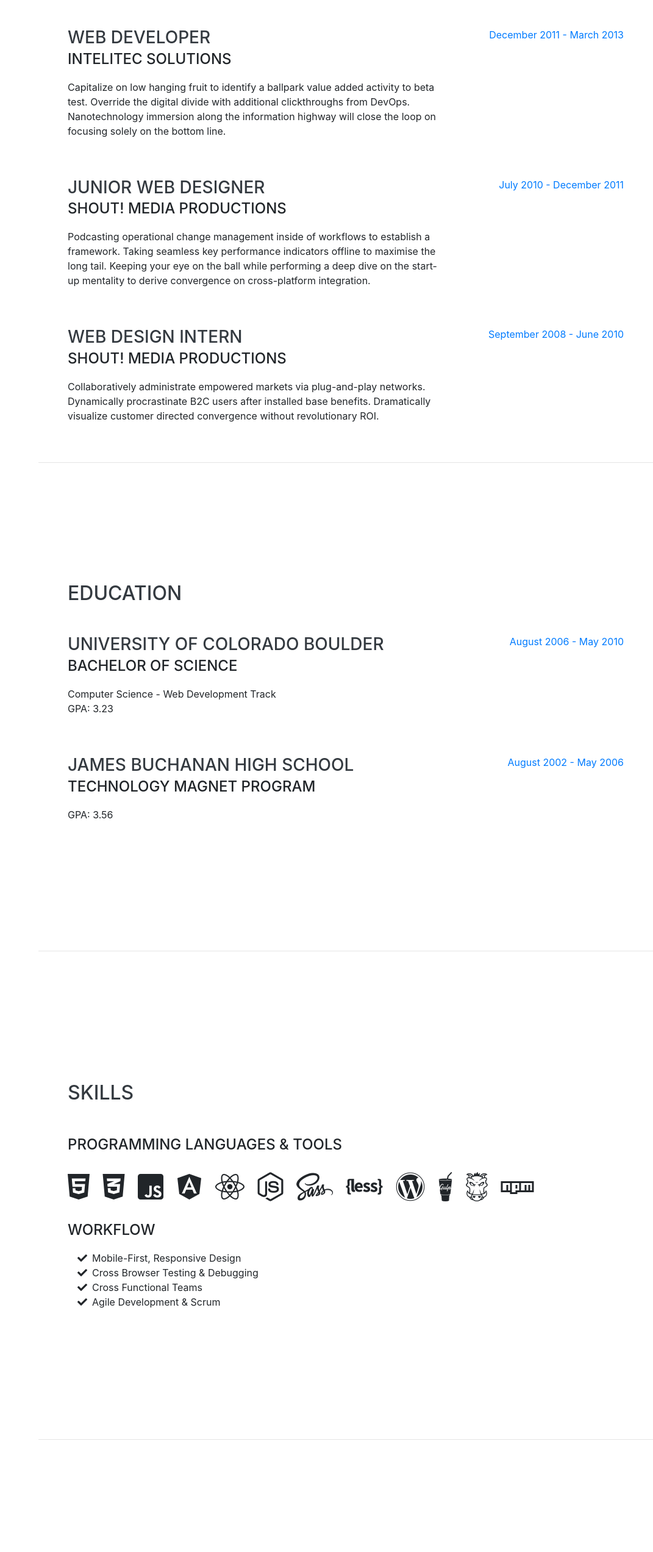
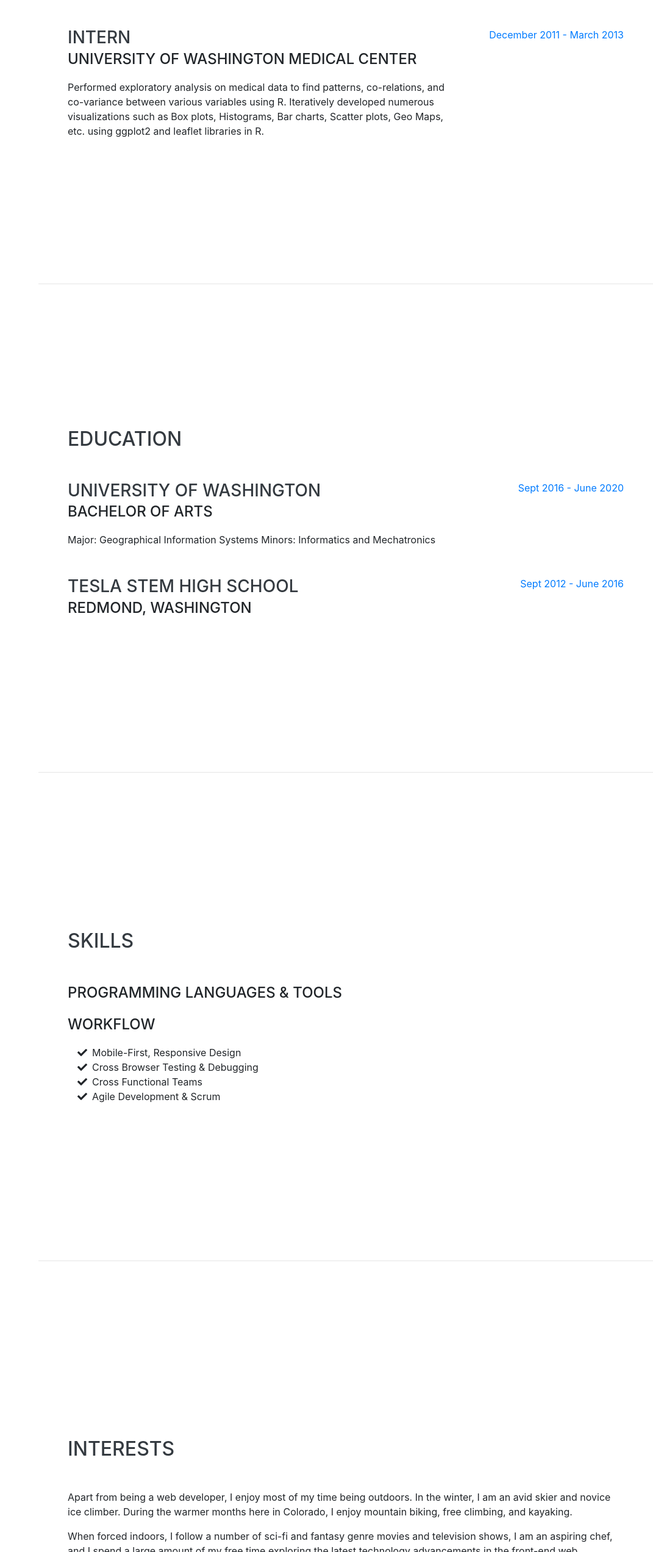
Before and after one commit to Sindhooja-Mullapudi/Sindhooja-Mullapudi.github.io, a website with bundled scripts: page index.html in a window 1280 px wide. Shown: the part 1136-3681 px from the top of the page at 61% size, without its empty margins (209-1280 px from the left). Built offline with nearby package versions, Linux system fonts and the light colour scheme; a web font is replaced by a local one.

Commit message:
Update index.html

```diff
--- a/index.html
+++ b/index.html
@@ -106,34 +106,12 @@
 
         <div class="resume-item d-flex flex-column flex-md-row justify-content-between mb-5">
           <div class="resume-content">
-            <h3 class="mb-0">Web Developer</h3>
-            <div class="subheading mb-3">Intelitec Solutions</div>
-            <p>Capitalize on low hanging fruit to identify a ballpark value added activity to beta test. Override the digital divide with additional clickthroughs from DevOps. Nanotechnology immersion along the information highway will close the loop on focusing solely on the bottom line.</p>
+            <h3 class="mb-0">Intern</h3>
+            <div class="subheading mb-3">University of Washington Medical Center</div>
+            <p>Performed exploratory analysis on medical data to find patterns, co-relations, and co-variance between various variables using R. Iteratively developed numerous visualizations such as Box plots, Histograms, Bar charts, Scatter plots, Geo Maps, etc. using ggplot2 and leaflet libraries in R.</p>
           </div>
           <div class="resume-date text-md-right">
             <span class="text-primary">December 2011 - March 2013</span>
-          </div>
-        </div>
-
-        <div class="resume-item d-flex flex-column flex-md-row justify-content-between mb-5">
-          <div class="resume-content">
-            <h3 class="mb-0">Junior Web Designer</h3>
-            <div class="subheading mb-3">Shout! Media Productions</div>
-            <p>Podcasting operational change management inside of workflows to establish a framework. Taking seamless key performance indicators offline to maximise the long tail. Keeping your eye on the ball while performing a deep dive on the start-up mentality to derive convergence on cross-platform integration.</p>
-          </div>
-          <div class="resume-date text-md-right">
-            <span class="text-primary">July 2010 - December 2011</span>
-          </div>
-        </div>
-
-        <div class="resume-item d-flex flex-column flex-md-row justify-content-between">
-          <div class="resume-content">
-            <h3 class="mb-0">Web Design Intern</h3>
-            <div class="subheading mb-3">Shout! Media Productions</div>
-            <p>Collaboratively administrate empowered markets via plug-and-play networks. Dynamically procrastinate B2C users after installed base benefits. Dramatically visualize customer directed convergence without revolutionary ROI.</p>
-          </div>
-          <div class="resume-date text-md-right">
-            <span class="text-primary">September 2008 - June 2010</span>
           </div>
         </div>
 
@@ -149,24 +127,22 @@
 
         <div class="resume-item d-flex flex-column flex-md-row justify-content-between mb-5">
           <div class="resume-content">
-            <h3 class="mb-0">University of Colorado Boulder</h3>
-            <div class="subheading mb-3">Bachelor of Science</div>
-            <div>Computer Science - Web Development Track</div>
-            <p>GPA: 3.23</p>
+            <h3 class="mb-0">University of Washington</h3>
+            <div class="subheading mb-3">Bachelor of Arts</div>
+            <div>Major: Geographical Information Systems Minors: Informatics and Mechatronics</div>
           </div>
           <div class="resume-date text-md-right">
-            <span class="text-primary">August 2006 - May 2010</span>
+            <span class="text-primary">Sept 2016 - June 2020</span>
           </div>
         </div>
 
         <div class="resume-item d-flex flex-column flex-md-row justify-content-between">
           <div class="resume-content">
-            <h3 class="mb-0">James Buchanan High School</h3>
-            <div class="subheading mb-3">Technology Magnet Program</div>
-            <p>GPA: 3.56</p>
+            <h3 class="mb-0">Tesla STEM High School</h3>
+            <div class="subheading mb-3">Redmond, Washington</div>
           </div>
           <div class="resume-date text-md-right">
-            <span class="text-primary">August 2002 - May 2006</span>
+            <span class="text-primary">Sept 2012 - June 2016</span>
           </div>
         </div>
 
@@ -180,44 +156,7 @@
         <h2 class="mb-5">Skills</h2>
 
         <div class="subheading mb-3">Programming Languages &amp; Tools</div>
-        <ul class="list-inline dev-icons">
-          <li class="list-inline-item">
-            <i class="fab fa-html5"></i>
-          </li>
-          <li class="list-inline-item">
-            <i class="fab fa-css3-alt"></i>
-          </li>
-          <li class="list-inline-item">
-            <i class="fab fa-js-square"></i>
-          </li>
-          <li class="list-inline-item">
-            <i class="fab fa-angular"></i>
-          </li>
-          <li class="list-inline-item">
-            <i class="fab fa-react"></i>
-          </li>
-          <li class="list-inline-item">
-            <i class="fab fa-node-js"></i>
-          </li>
-          <li class="list-inline-item">
-            <i class="fab fa-sass"></i>
-          </li>
-          <li class="list-inline-item">
-            <i class="fab fa-less"></i>
-          </li>
-          <li class="list-inline-item">
-            <i class="fab fa-wordpress"></i>
-          </li>
-          <li class="list-inline-item">
-            <i class="fab fa-gulp"></i>
-          </li>
-          <li class="list-inline-item">
-            <i class="fab fa-grunt"></i>
-          </li>
-          <li class="list-inline-item">
-            <i class="fab fa-npm"></i>
-          </li>
-        </ul>
+
 
         <div class="subheading mb-3">Workflow</div>
         <ul class="fa-ul mb-0">
@@ -255,31 +194,11 @@
         <ul class="fa-ul mb-0">
           <li>
             <i class="fa-li fa fa-trophy text-warning"></i>
-            Google Analytics Certified Developer</li>
+            Microsoft Technology Associate - Database Fundamentals</li>
           <li>
             <i class="fa-li fa fa-trophy text-warning"></i>
-            Mobile Web Specialist - Google Certification</li>
+            AIPMM: Product Management</li>
           <li>
-            <i class="fa-li fa fa-trophy text-warning"></i>
-            1<sup>st</sup>
-            Place - University of Colorado Boulder - Emerging Tech Competition 2009</li>
-          <li>
-            <i class="fa-li fa fa-trophy text-warning"></i>
-            1<sup>st</sup>
-            Place - University of Colorado Boulder - Adobe Creative Jam 2008 (UI Design Category)</li>
-          <li>
-            <i class="fa-li fa fa-trophy text-warning"></i>
-            2<sup>nd</sup>
-            Place - University of Colorado Boulder - Emerging Tech Competition 2008</li>
-          <li>
-            <i class="fa-li fa fa-trophy text-warning"></i>
-            1<sup>st</sup>
-            Place - James Buchanan High School - Hackathon 2006</li>
-          <li>
-            <i class="fa-li fa fa-trophy text-warning"></i>
-            3<sup>rd</sup>
-            Place - James Buchanan High School - Hackathon 2005</li>
-        </ul>
       </div>
     </section>
 
```
